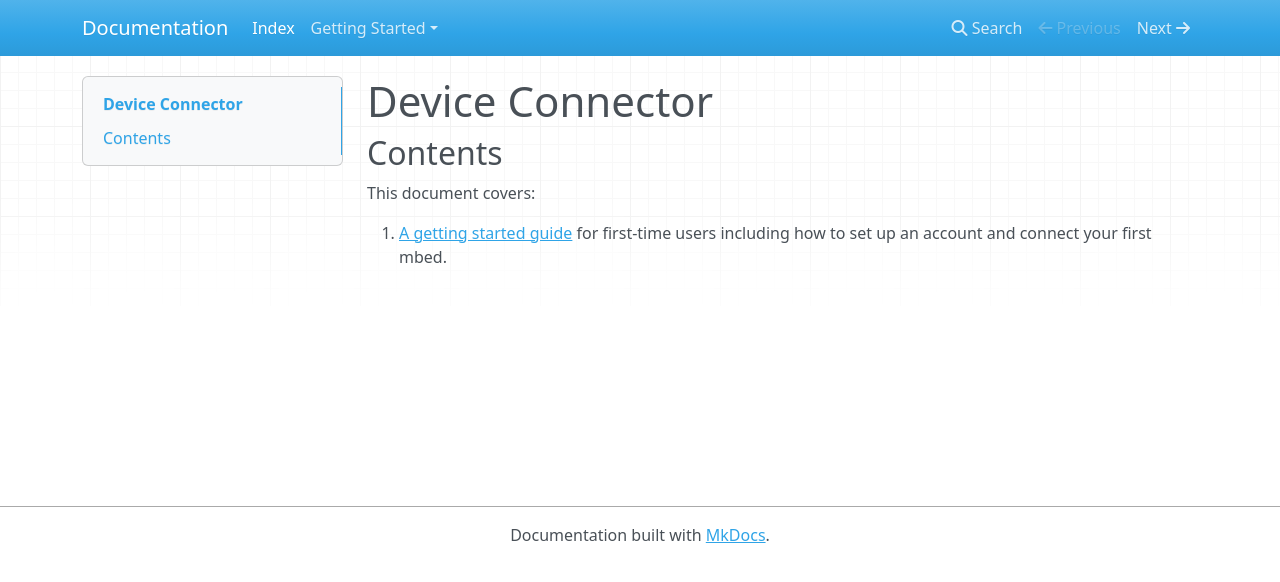
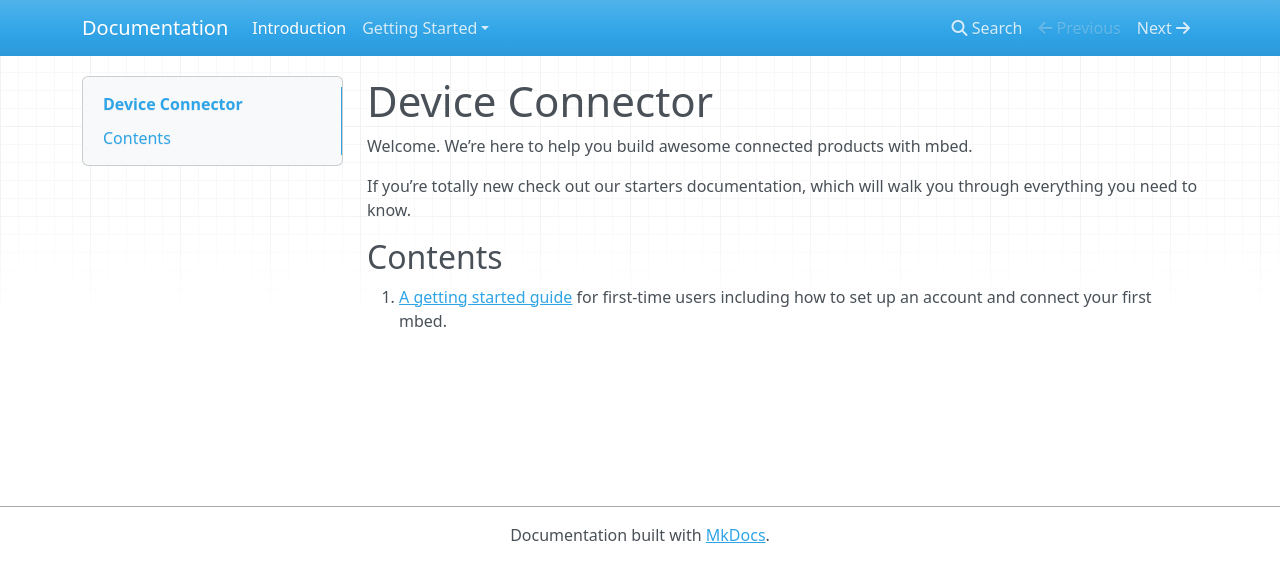
Before and after one commit to rainierwolfcastle/docs, an MkDocs documentation site: the page built from Docs/index.md, in a window 1280 px wide. Shown: the top 582 px of the page. Built offline with MkDocs 1.6.1, drawn with Linux system fonts in a browser that asks for light colours; nearby versions of some CDN libraries; old or Windows-style settings are respelled for this version of MkDocs.

Commit message:
Change the content in the index page

```diff
--- a/Docs/index.md
+++ b/Docs/index.md
@@ -1,8 +1,10 @@
 # Device Connector
 
+Welcome. We’re here to help you build awesome connected products with mbed.
+
+If you’re totally new check out our starters documentation, which will walk you through everything you need to know.
+
 ## Contents
-
-This document covers:
 
 1. [A getting started guide](GettingStarted/Intro.md) for first-time users including how to set up an account and connect your first mbed.
 
--- a/mkdocs.yml
+++ b/mkdocs.yml
@@ -3,7 +3,7 @@ site_name: Documentation
 docs_dir: Docs
 
 pages:
-- ['index.md', 'Index']
+- ['index.md', 'Introduction']
 - ['GettingStarted/Intro.md', 'Getting Started', 'Setting things up']
 # - ['APIDocs/WebAPI.md', 'Web API', 'Web API']
 # - ['APIDocs/M2MAPI.md', 'M2M API', 'M2M API']
```
